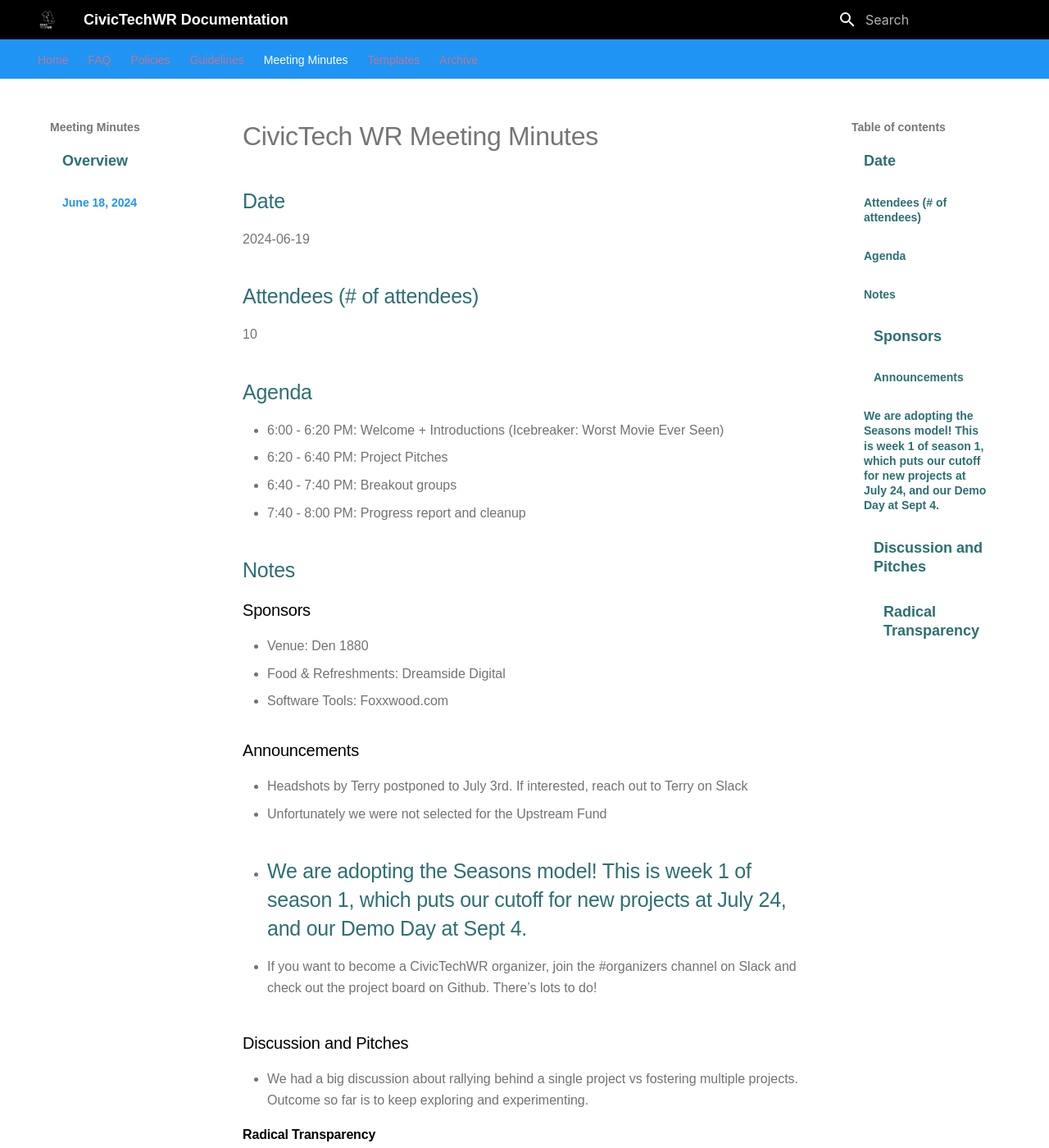
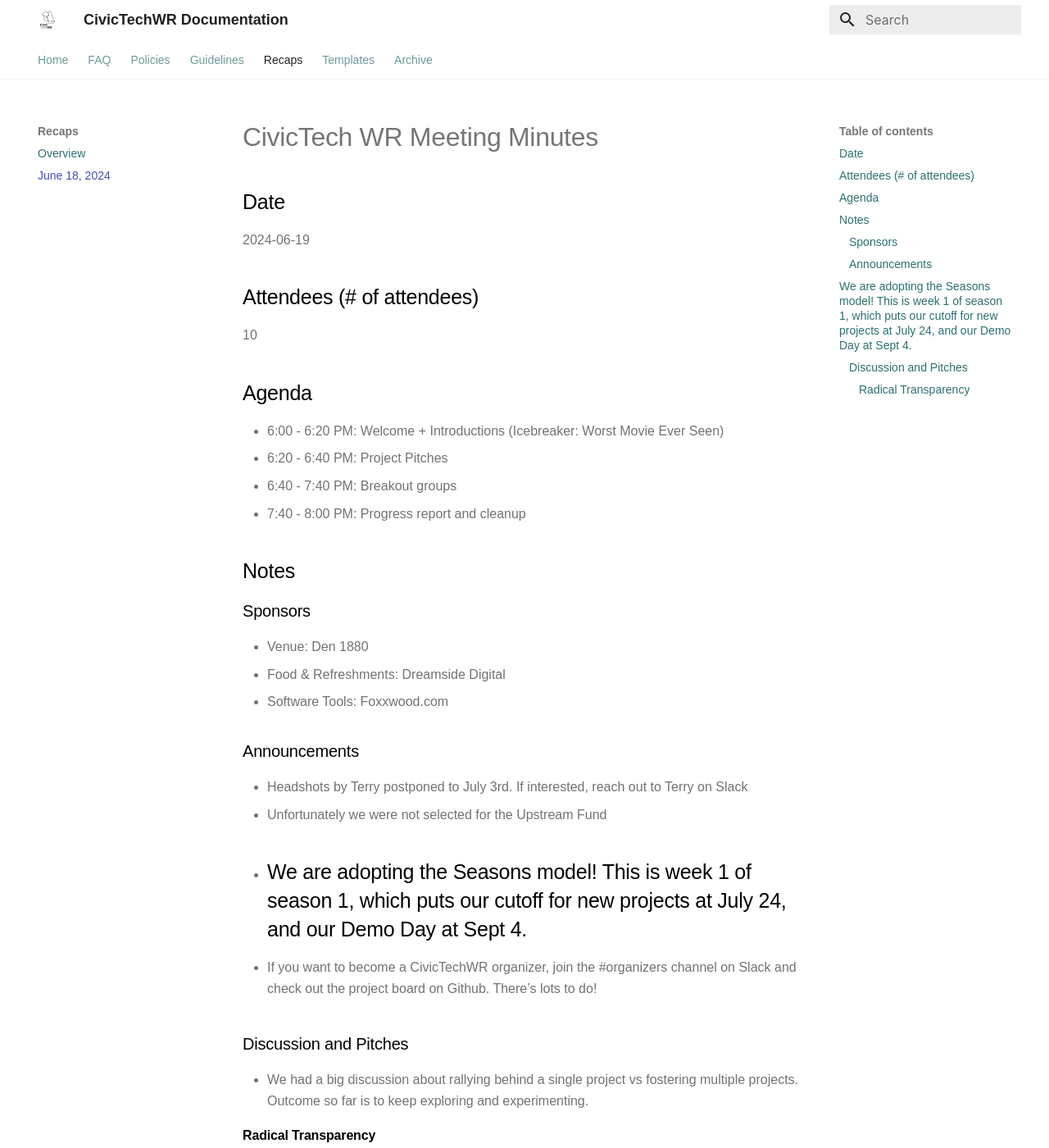
Before and after one commit to CivicTechWR/CTWR-Organization-Documentation, an MkDocs documentation site: the page built from docs/recaps/2024-06-19_recap.md, in a window 1280 px wide and 1400 px high. Shown: the whole window at 82% size. Built offline with MkDocs 1.6.1 and Material for MkDocs 9.7.7, drawn with Linux system fonts in a browser that asks for light colours; some web fonts are replaced.

Commit message:
visual and functional enhancements

```diff
--- a/docs/assets/css/base.css
+++ b/docs/assets/css/base.css
@@ -1,56 +1,91 @@
-/* Updated content for base.css */
+/* Base.css: Reset and global styles */
 
+/* Typography */
 :root {
-    /* Typography */
-    --body-font-family: 'DM Sans', sans-serif;
-    --h1-font-size: 48px;
-    --h2-font-size: 40px;
-    --h3-font-size: 36px;
-    --nav-font-size: 16px; /* Updated navbar font size */
-    --toc-font-size: 18px; /* Updated ToC font size */
-
-    /* Colors */
-    --primary-color: #FC6C6D;
-    --secondary-color: #2D6F72;
-    --section-bg-color: #f9f9f9;
-    --white-color: #ffffff;
-    --dark-color: #000000;
-    --text-color: #717275;
-    --border-color: #e9eaeb;
+    --font-family-base: 'DM Sans', sans-serif;
+    --font-size-base: 16px;
+    --line-height-base: 1.6;
+    --color-primary: #2D6F72; /* Emphasize CivicTechWR green */
+    --color-secondary: #000000; /* Dark for contrast */
+    --color-light: #ffffff; /* White background */
+    --color-text: #717275; /* Subtle text color */
+    --color-border: #e9eaeb; /* Neutral border color */
 }
 
 body {
-    font-family: var(--body-font-family);
-    background-color: var(--white-color);
-    color: var(--text-color);
+    font-family: var(--font-family-base);
+    font-size: var(--font-size-base);
+    line-height: var(--line-height-base);
+    color: var(--color-text);
+    background-color: var(--color-light);
+    margin: 0;
+    padding: 0;
 }
 
 h1, h2, h3, h4, h5, h6 {
-    font-family: var(--body-font-family);
-    color: var(--dark-color);
     font-weight: 700;
+    color: var(--color-secondary);
+    margin: 0;
 }
 
-  h1 {
-    font-size: var(--h1-font-size);
-  }
-
-  h2 {
-    font-size: var(--h2-font-size);
-    color: var(--secondary-color);
-  }
-
-  h3 {
-    font-size: var(--h3-font-size);
-  }
-
-  /* General link styles */
 a {
-    color: var(--primary-color);
+    color: var(--color-primary);
     text-decoration: none;
-    transition: color 0.3s;
 }
 
 a:hover {
-    color: var(--secondary-color);
+    color: var(--color-secondary);
 }
+
+/* Utility Classes */
+.container {
+    max-width: 1200px;
+    margin: 0 auto;
+    padding: 0 1rem;
+}
+
+.section-padding {
+    padding: 4rem 0;
+}
+
+.text-center {
+    text-align: center;
+}
+
+.text-primary {
+    color: var(--color-primary);
+}
+
+/* Hero Section */
+.hero {
+    background: linear-gradient(to right, #2D6F72, #ffffff);
+    color: var(--color-light);
+    text-align: center;
+    padding: 60px 20px;
+    border-radius: 10px;
+    margin-bottom: 30px;
+}
+
+.hero h1 {
+    font-size: 36px;
+    font-weight: bold;
+}
+
+.hero p {
+    font-size: 18px;
+    color: #f9f9f9;
+}
+
+.hero a {
+    color: var(--color-light);
+    font-weight: bold;
+    padding: 10px 20px;
+    border: 2px solid var(--color-light);
+    border-radius: 5px;
+    text-decoration: none;
+}
+
+.hero a:hover {
+    background-color: var(--color-light);
+    color: var(--color-primary);
+}
--- a/docs/assets/css/components.css
+++ b/docs/assets/css/components.css
@@ -1,84 +1,43 @@
-/* Navbar */
-.navbar {
-  background-color: transparent;
-  padding: 15px;
+/* Buttons */
+button, .btn {
+    background-color: var(--color-primary);
+    color: var(--color-light);
+    border-radius: 5px;
+    padding: 10px 20px;
+    transition: background-color 0.3s ease, transform 0.2s ease;
 }
 
-.navbar .nav-link {
-  font-size: var(--menu-font-size);
-  color: var(--secondary-color);
-  margin-right: 20px;
+button:hover, .btn:hover {
+    background-color: var(--color-secondary);
+    transform: scale(1.05);
 }
 
-.navbar .nav-link:hover {
-  color: var(--primary-color);
-  border-bottom: 2px solid var(--primary-color);
+/* Navigation bar */
+.navbar {
+    background: var(--color-light);
+    box-shadow: 0 2px 4px rgba(0, 0, 0, 0.1);
+    padding: 10px 20px;
+}
+
+.navbar a {
+    color: var(--color-secondary);
+    font-weight: 500;
+    font-size: 14px;
+}
+
+.navbar a:hover {
+    color: var(--color-primary);
 }
 
 /* Hero Section */
 .hero {
-  background: url("../images/bg-theme.png") no-repeat center center;
-  background-size: cover;
-  padding: 150px 0;
-  text-align: center;
+    background: linear-gradient(90deg, #2D6F72, #ffffff);
+    color: var(--color-light);
+    text-align: center;
+    padding: 100px 20px;
 }
 
 .hero h1 {
-  font-size: var(--h1-font-size);
-  color: var(--white-color);
+    font-size: 48px;
+    font-weight: 700;
 }
-
-.hero p {
-  font-size: var(--p-font-size);
-  color: var(--white-color);
-}
-
-.hero .cta-button {
-  background-color: var(--primary-color);
-  color: var(--white-color);
-  padding: 10px 20px;
-  border-radius: 50px;
-}
-
-/* Buttons */
-.btn-primary {
-  background-color: var(--primary-color);
-  color: var(--white-color);
-  padding: 10px 20px;
-  border-radius: 50px;
-}
-
-.btn-primary:hover {
-  background-color: var(--secondary-color);
-}
-/* Top Navigation Links */
-.md-nav__item a {
-  font-size: var(--nav-font-size);
-  font-weight: 700;
-  color: var(--link-color);
-  text-decoration: none;
-  padding: 10px 15px;
-}
-
-.md-nav__item a:hover {
-  color: var(--secondary-color);
-  text-decoration: underline;
-}
-/* ToC Header */
-.md-sidebar__title {
-  font-size: var(--toc-font-size);
-  font-weight: 700;
-  color: var(--dark-color);
-}
-
-/* ToC Links */
-.md-sidebar__item a {
-  font-size: var(--toc-font-size);
-  color: var(--link-color);
-  text-decoration: none;
-}
-
-.md-sidebar__item a:hover {
-  color: var(--secondary-color);
-  text-decoration: underline;
-}
--- a/docs/assets/css/overrides.css
+++ b/docs/assets/css/overrides.css
@@ -1,33 +1,43 @@
-/* Override Material Theme Defaults */
-.md-nav__item a {
-  color: var(--secondary-color);
-  font-size: var(--menu-font-size);
+/* Override specific styles */
+
+/* Table of Contents */
+.toc {
+    background-color: var(--color-light);
+    border: 1px solid var(--color-border);
+    padding: 10px 15px;
+    border-radius: 8px;
 }
 
-.md-nav__item a:hover {
-  color: var(--primary-color);
+.toc a {
+    color: var(--color-primary);
+    font-size: 14px;
 }
 
-.md-header {
-  background-color: var(--dark-color);
+.toc a:hover {
+    color: var(--color-secondary);
 }
 
-.md-footer {
-  background-color: var(--section-bg-color);
-  color: var(--dark-color);
+/* Footer */
+.footer {
+    background: var(--color-secondary);
+    color: var(--color-light);
+    text-align: center;
+    padding: 20px;
 }
-/* Adjusting spacing for ToC sidebar */
-.md-sidebar {
-    padding: 20px 15px;
-  }
 
-  /* Increasing spacing between ToC links */
-  .md-sidebar__item {
-    margin-bottom: 10px;
-  }
+.footer a {
+    color: var(--color-primary);
+}
 
-  /* Adding custom styles for the Home link */
-  .md-nav__item:first-child a {
-    font-size: 18px; /* Slightly larger for the home link */
-    font-weight: bold;
-  }
+.footer a:hover {
+    color: var(--color-light);
+}
+
+/* Adjust navigation hover effects */
+.navbar a {
+    transition: color 0.3s ease;
+}
+
+.navbar a:hover {
+    color: var(--color-secondary);
+}
--- a/mkdocs.yml
+++ b/mkdocs.yml
@@ -11,8 +11,8 @@ theme:
     - search.suggest
     - search.highlight
   palette:
-    primary: blue
-    accent: blue
+    primary: white
+    accent: indigo
     toggle:
       icon: material/brightness-4
       name: Switch
@@ -20,7 +20,7 @@ theme:
   font:
     text: "Roboto, Arial, sans-serif"
     code: "Roboto Mono, Courier New, monospace"
-  logo: assets/civictechwr_logo_white.png
+  logo: assets/civictechwr_logo_black.png
   favicon: assets/civictechwr_logo_white.png
 # Plugins
 plugins:
@@ -52,7 +52,7 @@ nav:
           - Guide: guidelines/Event_Planning_Guide.md
           - Template: ctwr-templates/Event_Planning_Template.md
       - Social Media Guidelines: guidelines/SocialMedia_Guidelines.md
-  - Meeting Minutes:
+  - Recaps:
       - Overview: recaps/index.md # High-level overview for meeting minutes
       - June 18, 2024: recaps/2024-06-19_recap.md
   - Templates:
```
Also changed, not shown: docs/index.md (+2 -2 lines). Lines whose indentation alone changed are shown as unchanged.
